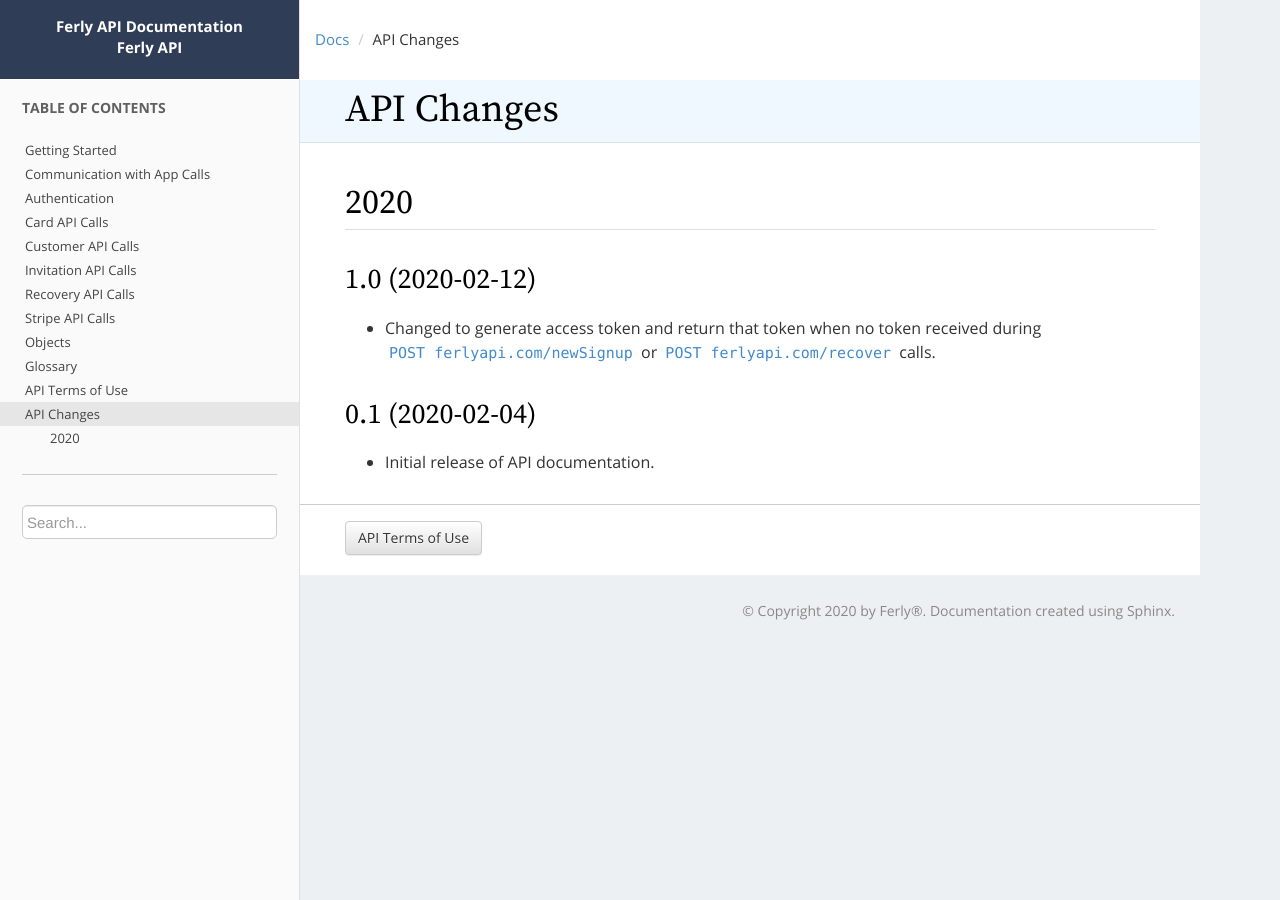
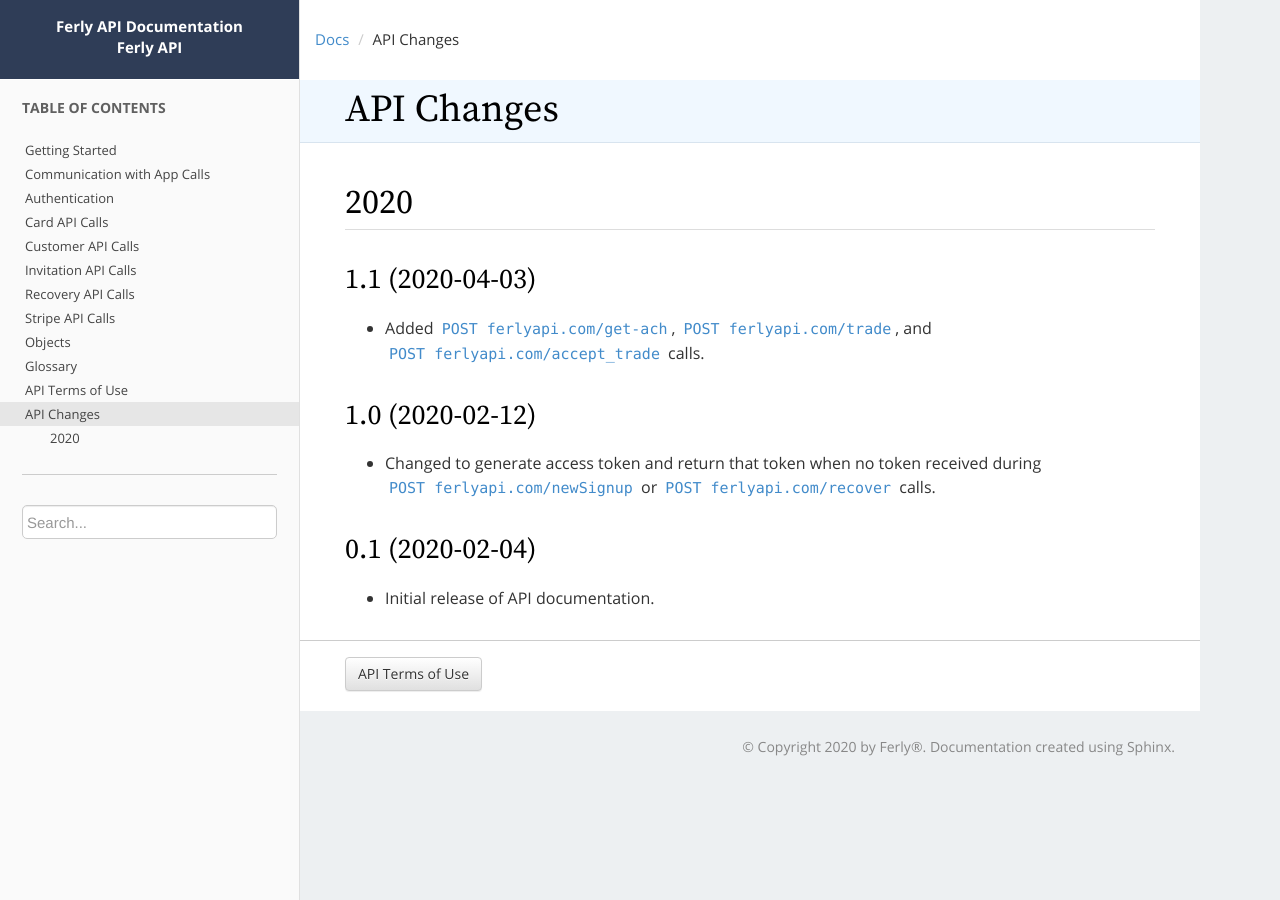
Before and after one commit to OpenPaymentNetwork/FerlySite, a Sphinx documentation site: the page built from backend/Sphinx/changes.rst, in a window 1280 px wide. Built offline with Sphinx 7.4.7, drawn with Linux system fonts in a browser that asks for light colours.

Commit message:
minor doc fixes

```diff
--- a/backend/Sphinx/changes.rst
+++ b/backend/Sphinx/changes.rst
@@ -4,6 +4,11 @@
 
 2020
 ~~~~
+
+1.1 (2020-04-03)
+----------------
+
+* Added :http:post:`ferlyapi.com/get-ach`, :http:post:`ferlyapi.com/trade`, and :http:post:`ferlyapi.com/accept_trade` calls.
 
 1.0 (2020-02-12)
 ----------------
```
